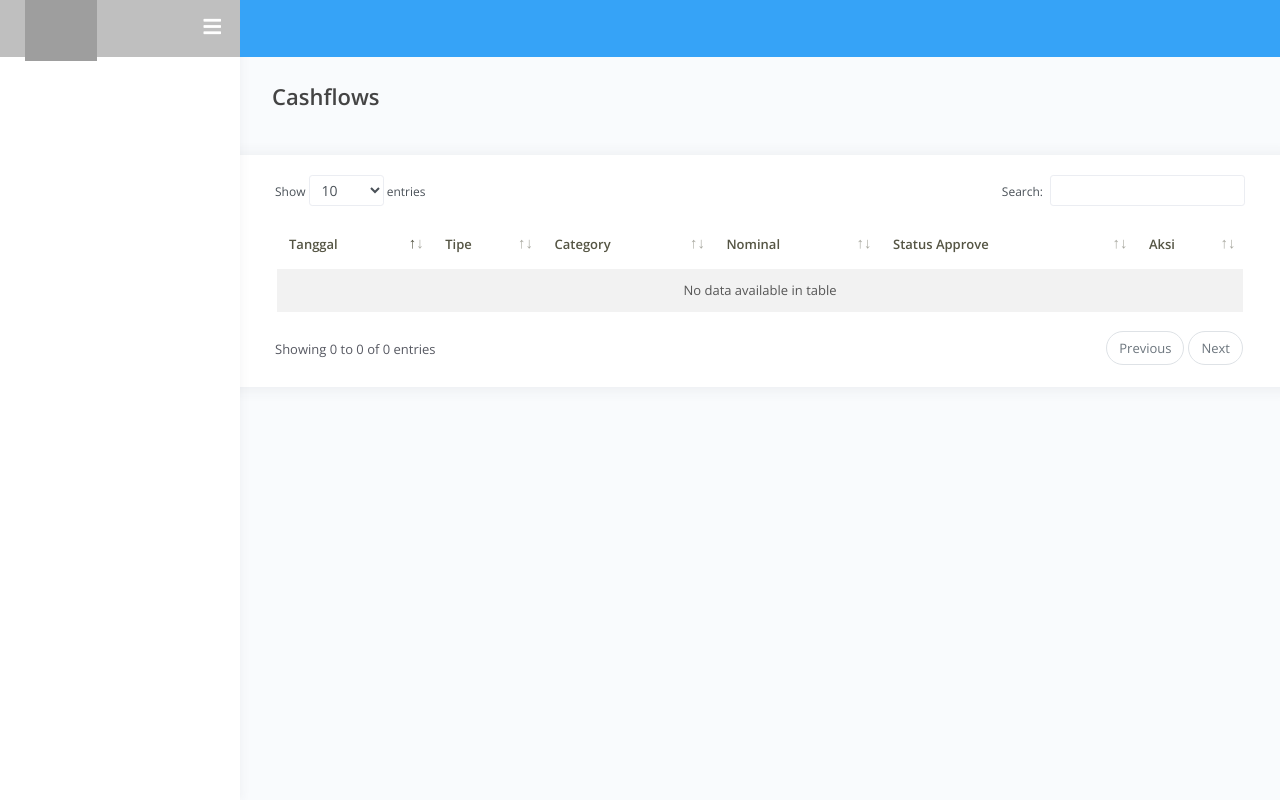
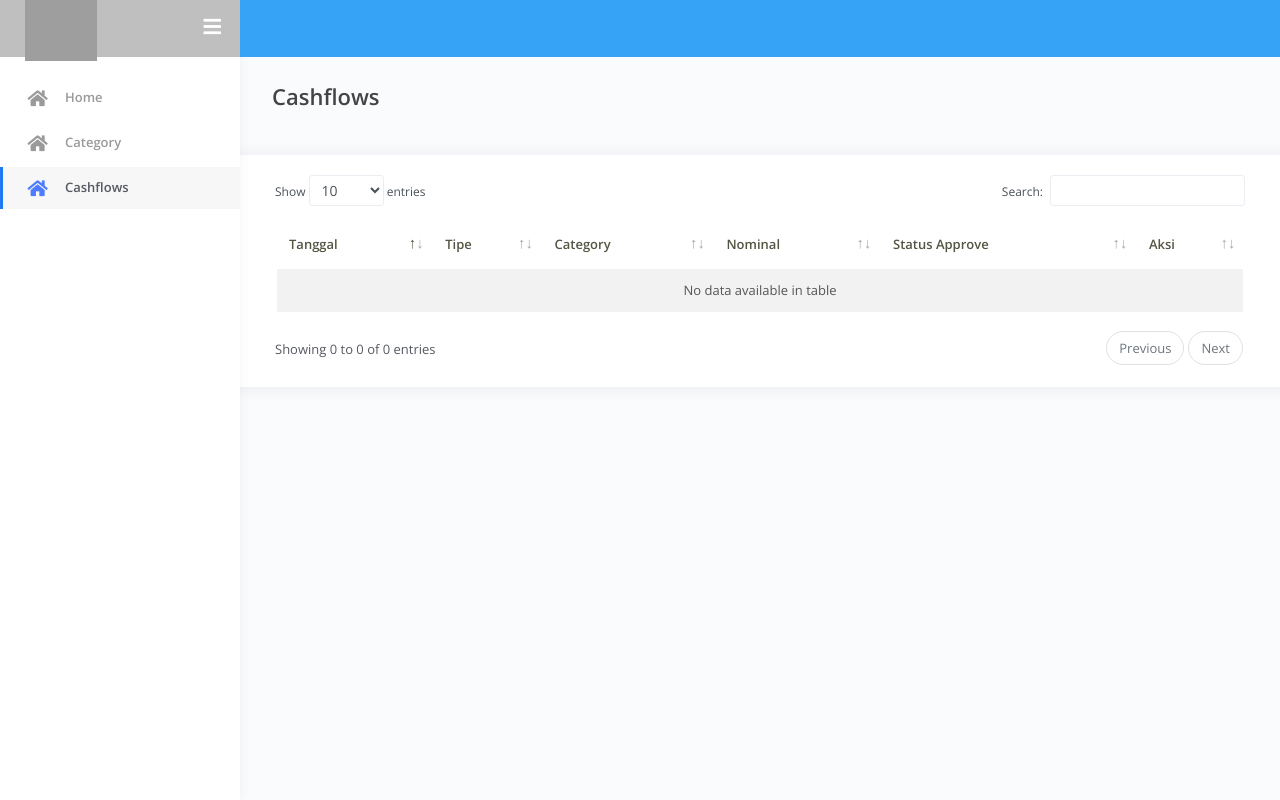
Before and after one commit to SureNamedWang/CashFlowManager, a CodeIgniter app: page /database/index.php/cashflow/index in a window 1280 px wide. Run offline with CodeIgniter, Linux system fonts and the light colour scheme; data that the repository does not hold is empty; grey boxes are pictures that could not be loaded.

Commit message:
sidebar navigations

```diff
--- a/application/controllers/Cashflow.php
+++ b/application/controllers/Cashflow.php
@@ -68,6 +68,7 @@ class Cashflow extends CI_Controller {
         $data['end_date'] = $to;
 
         $data['cashflows'] = $this->cashflow->getCashFlow($from,$to);
+        $data['halaman'] = 'cashflow';
         $this->load->view('templates/header',$data);
         $this->load->view('templates/navbar');
         $this->load->view('pages/cashflow/cashflow');
--- a/application/views/templates/header.php
+++ b/application/views/templates/header.php
@@ -2,7 +2,7 @@
 <html lang="en">
 <head>
 	<meta http-equiv="X-UA-Compatible" content="IE=edge" />
-	<title><?php echo ucwords($halaman); ?> - National Hospital</title>
+	<title><?php echo ucwords($halaman); ?> - Cash Flow Manager</title>
 	<meta content='width=device-width, initial-scale=1.0, shrink-to-fit=no' name='viewport' />
 	<link rel="icon" href="../assets/img/cashflow.png" type="image/x-icon"/>
 
--- a/application/views/templates/sidebar.php
+++ b/application/views/templates/sidebar.php
@@ -4,7 +4,24 @@
     <div class="sidebar-wrapper scrollbar-inner">
         <div class="sidebar-content">
             <ul class="nav">
-
+                <li class="nav-item <?php if(isset($halaman)&&$halaman=='home'){ echo "active";} ?>">
+                    <a href="<?php echo base_url();?>Home/">
+                        <i class="fas fa-home"></i>
+                        <p>Home</p>
+                    </a>
+                </li>
+                <li class="nav-item <?php if(isset($halaman)&&$halaman=='category'){ echo "active";} ?>">
+                    <a href="<?php echo base_url();?>Category/">
+                        <i class="fas fa-home"></i>
+                        <p>Category</p>
+                    </a>
+                </li>
+                <li class="nav-item <?php if(isset($halaman)&&$halaman=='cashflow'){ echo "active";} ?>">
+                    <a href="<?php echo base_url();?>Cashflow/">
+                        <i class="fas fa-home"></i>
+                        <p>Cashflows</p>
+                    </a>
+                </li>
             </ul>
         </div>
     </div>
```
